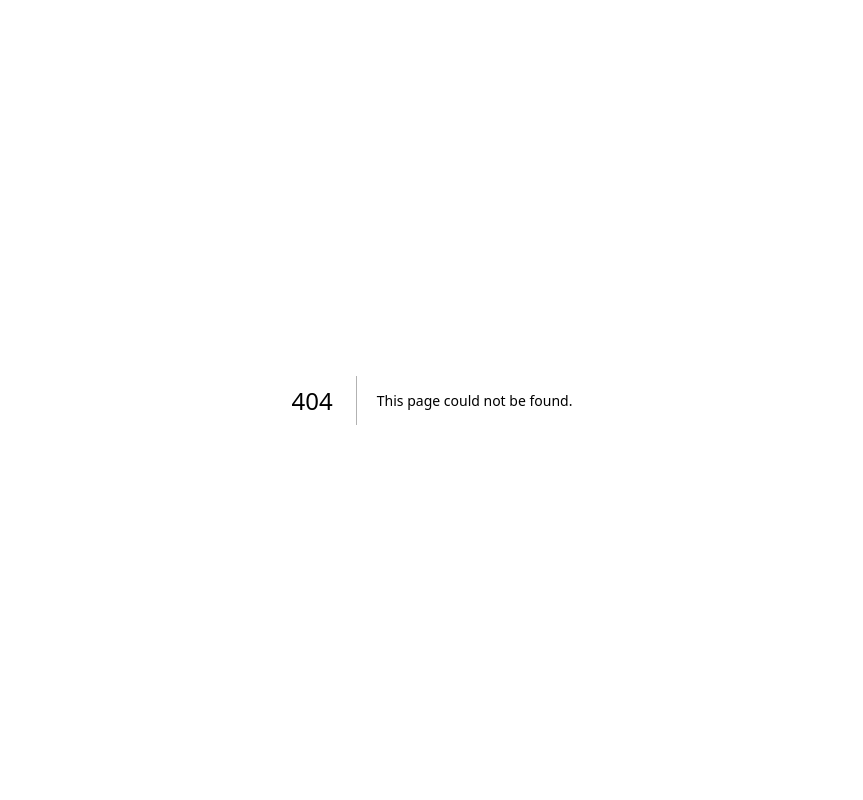
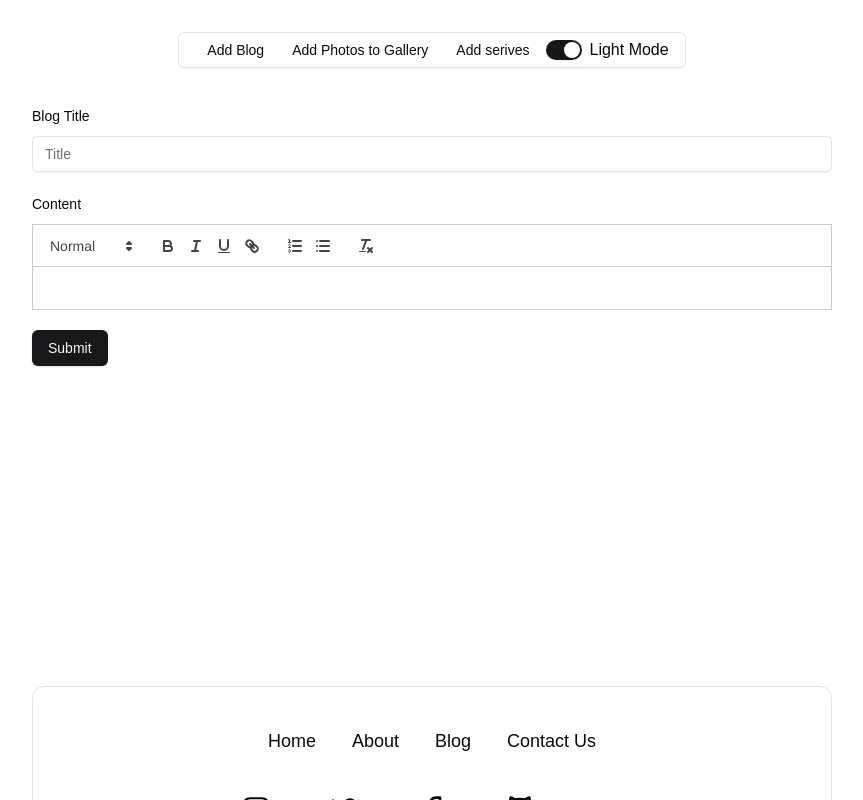
Before and after one commit to AmanDhungel/maa-kali-next, a Next.js app: page /backend/service in a window 1280 px wide. Before the commit this address had no page. Shown: the top 800 px of the page, without its empty margins (208-1071 px from the left). Built offline with nearby package versions, Linux system fonts and the light colour scheme.

Commit message:
backend&forntend left of service

```diff
--- a/src/app/backend/layout.tsx
+++ b/src/app/backend/layout.tsx
@@ -23,6 +23,10 @@ const data = [
      title: 'Add Photos to Gallery',
      href: '/backend/gallery',
     },
+    {
+     title: 'Add serives',
+     href: '/backend/service',
+    },
     ]
   return (
     <html lang="en">
--- /dev/null
+++ b/src/app/backend/service/page.tsx
@@ -0,0 +1,9 @@
+import BackendService from "@/components/BackendService";
+import { Metadata } from "next";
+
+export const metadata: Metadata = {
+    title: "Maa Kali Hardware X National Home Decor",
+    description: "Hardware near you, Construction company",
+  };
+
+export default BackendService;
--- a/src/app/layout.tsx
+++ b/src/app/layout.tsx
@@ -1,4 +1,4 @@
-// import type { Metadata } from "next";
+import type { Metadata } from "next";
 import localFont from "next/font/local";
 import "./globals.css";
 import { Toaster } from "@/components/ui/toaster";
@@ -15,10 +15,10 @@ const geistMono = localFont({
   weight: "100 900",
 });
 
-// export const metadata: Metadata = {
-//   title: "Maa Kali Hardware X National Home Decor",
-//   description: "Hardware near you, Construction company, Maa Kali Hardware",
-// };
+export const metadata: Metadata = {
+  title: "Maa Kali Hardware X National Home Decor",
+  description: "Hardware near you, Construction company, Maa Kali Hardware",
+};
 
 export default function RootLayout({
   children,
@@ -28,9 +28,7 @@ export default function RootLayout({
 
   return (
     <html lang="en">
-      <body
-        className={`${geistSans.variable} ${geistMono.variable} antialiased`}
-      >
+      <body className={`${geistSans.variable} ${geistMono.variable} antialiased`}>
         <Provider>
           {children}
         </Provider>
--- /dev/null
+++ b/src/components/BackendService.tsx
@@ -0,0 +1,102 @@
+'use client'
+import React, { useState } from 'react'
+import { useForm } from 'react-hook-form'
+import { Button } from "@/components/ui/button"
+import ReactQuill from 'react-quill';
+import 'react-quill/dist/quill.snow.css';
+import {
+Form,
+  FormControl,
+  FormField,
+  FormItem,
+  FormLabel,
+  FormMessage,
+} from "@/components/ui/form"
+import { Input } from "@/components/ui/input"
+import { z } from 'zod';
+import { zodResolver } from '@hookform/resolvers/zod';
+import { toast } from '@/hooks/use-toast';
+
+
+
+const BackendService = () => {
+    const { handleSubmit } = useForm();
+
+    const formSchema = z.object({
+        title: z.string().min(2, {
+          message: "Username must be at least 2 characters.",
+        }),
+        description: z.string().min(10).max(10, {
+          message: "description number must be exactly 10 characters.",
+        }),
+
+      })
+
+      const form = useForm<z.infer<typeof formSchema>>({
+        resolver: zodResolver(formSchema),
+        defaultValues: {
+            title: "",
+            description: "",
+        },
+      })
+
+      const onSubmit = () => {
+        // Add the quill value to the data
+
+        console.log('form values from submit',form.getValues());
+
+        const payload = {...form.getValues()};
+
+        mutate(payload, {
+          onSuccess: (val) => {
+              console.log(val);
+              form.reset();
+              toast({
+                  variant:"success",
+                  title: "Blog Created successfully",
+              });
+          },
+          onError: (err) => {
+              console.log('error', err);
+              toast({
+                variant:"destructive",
+                title: err.response.data.message? err.response.data.message  : err.message,
+            });
+          },
+      });
+      };
+
+  return (
+    <div className='w-[50rem] flex flex-col justify-center mt-10 m-auto gap-4 mb-[20rem]'>
+    <Form {...form}>
+    <form onSubmit={handleSubmit(onSubmit)} className='space-y-5'>
+      <FormField
+        control={form.control}
+        name="title"
+        render={({ field }) => (
+          <FormItem>
+            <FormLabel>Blog Title</FormLabel>
+            <FormControl>
+              <Input placeholder="Title" className='py-4' {...field} />
+            </FormControl>
+            <FormMessage />
+          </FormItem>
+        )}
+      />
+
+      <FormItem>
+        <FormLabel>Content</FormLabel>
+        <ReactQuill
+          theme="snow"
+          onChange={(content) => form.setValue('description', content)} // Track value changes
+        />
+       <FormMessage/>
+      </FormItem>
+      <Button type="submit" className='mt-4'>Submit</Button>
+    </form>
+    </Form>
+    </div>
+  )
+}
+
+export default BackendService
```
Also changed, not shown: src/services/service.service.ts (added, +23 -0 lines).
